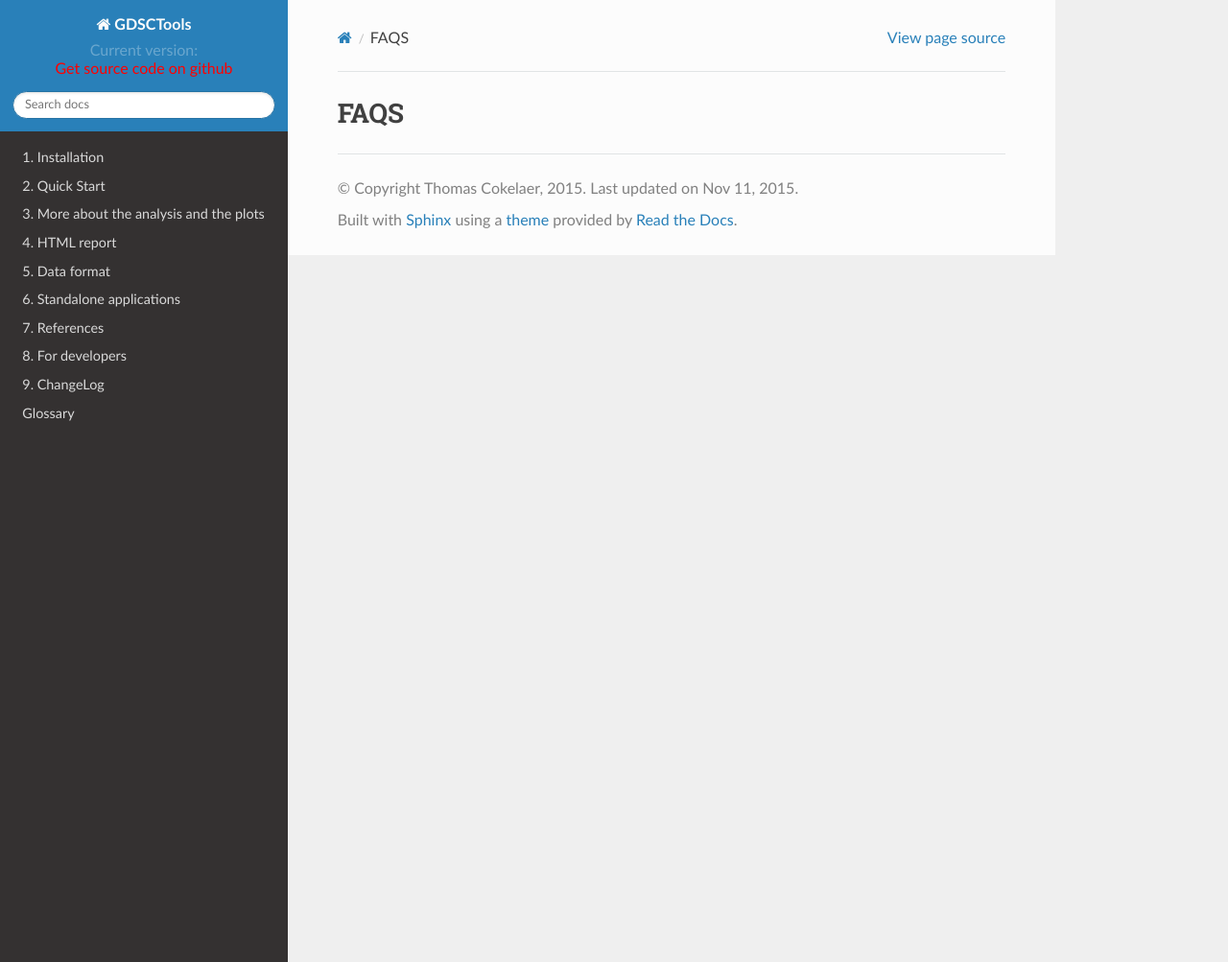
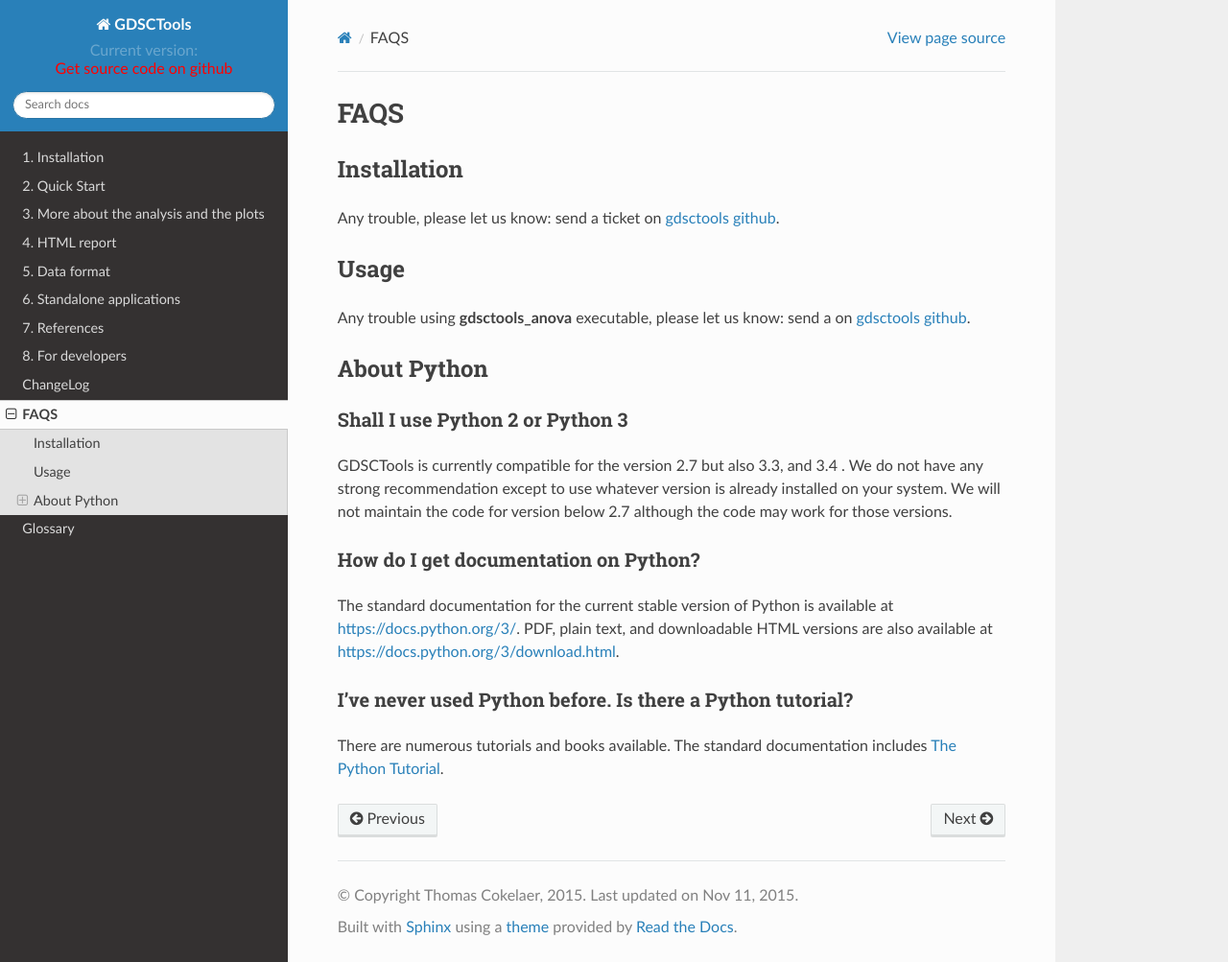
Before and after one commit to CancerRxGene/gdsctools, a Sphinx documentation site: the page built from doc/source/faqs.rst, in a window 1280 px wide and 1003 px high. Shown: the whole window at 96% size. Built offline with Sphinx 7.4.7 and the Read the Docs theme 2.0.0, drawn with Linux system fonts in a browser that asks for light colours; formulas are drawn with MathJax 3; the version number could not be read and is left out.

Commit message:
update doc and fix python 3.3 issue.

```diff
--- a/doc/source/faqs.rst
+++ b/doc/source/faqs.rst
@@ -2,3 +2,37 @@
 
 FAQS
 =======
+
+Installation
+-----------------
+
+Any trouble, please let us know: send a ticket
+on `gdsctools github <https://github.com/CancerRxGene/gdsctools/issues>`_.
+
+
+Usage
+--------
+
+Any trouble using **gdsctools_anova** executable, please let us know: send a
+on `gdsctools github <https://github.com/CancerRxGene/gdsctools/issues>`_.
+
+About Python
+---------------
+
+Shall I use Python 2 or Python 3
+~~~~~~~~~~~~~~~~~~~~~~~~~~~~~~~~~
+
+GDSCTools is currently compatible for the version 2.7 but also 3.3, and 3.4 .
+We do not have any strong recommendation except to use whatever version is already installed on your system. We will not maintain the code for version below 2.7 although the code may work for those versions.
+
+How do I get documentation on Python?
+~~~~~~~~~~~~~~~~~~~~~~~~~~~~~~~~~~~~~~~~~~~
+
+The standard documentation for the current stable version of Python is available
+at https://docs.python.org/3/. PDF, plain text, and downloadable HTML versions
+are also available at https://docs.python.org/3/download.html.
+
+I’ve never used Python before. Is there a Python tutorial?
+~~~~~~~~~~~~~~~~~~~~~~~~~~~~~~~~~~~~~~~~~~~~~~~~~~~~~~~~~~~
+There are numerous tutorials and books available. The standard documentation
+includes `The Python Tutorial <https://docs.python.org/3/tutorial/index.html#tutorial-index>`_.
--- a/doc/source/installation.rst
+++ b/doc/source/installation.rst
@@ -7,7 +7,6 @@
 
 **GDSCTools** is written in Python and depends on a set of established scientific libraries such as `Matplotlib <http://matplotlib.org/>`_ (visualisation) and `Pandas <http://pandas.pydata.org/>`_ (data manipulation) to cite just a few. **GDSCTools** also makes use of the Python ecosystem to provide a robust software. We hope that the installation will work out of the box. Would you have any trouble, please see the :ref:`faqs` or fill an `issue/ticket <https://github.com/CancerRxGene/gdsctools/issues>`_ on github.
 
-.. todo:: add url to pandas, matplotlib, FAQs + issue url
 
 You know Python and/or **pip** utility ?
 ~~~~~~~~~~~~~~~~~~~~~~~~~~~~~~~~~~~~~~~~~~~~~~~~~~~~~
```
Also changed, not shown: doc/source/index.rst (+11 -10 lines), 1 other file.
